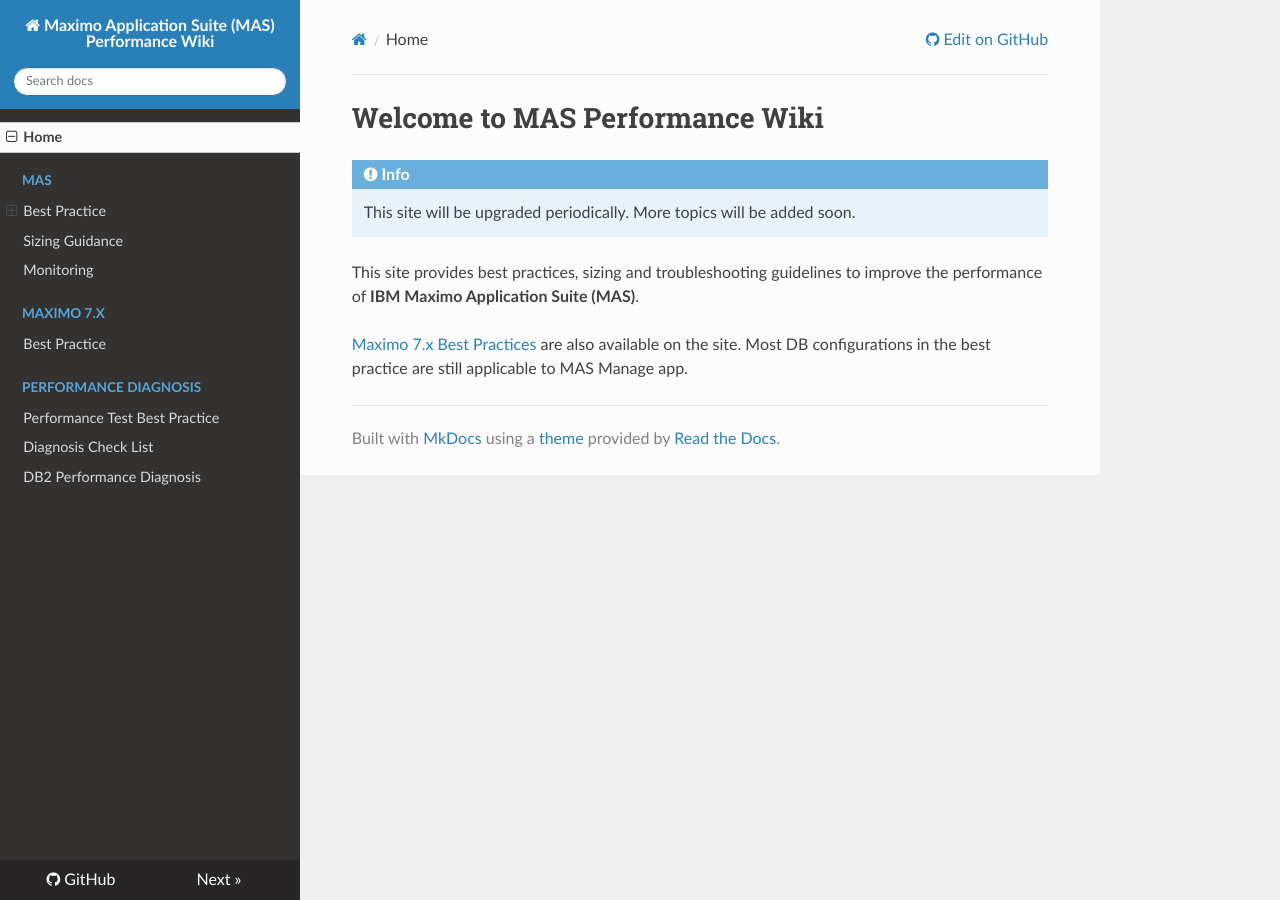
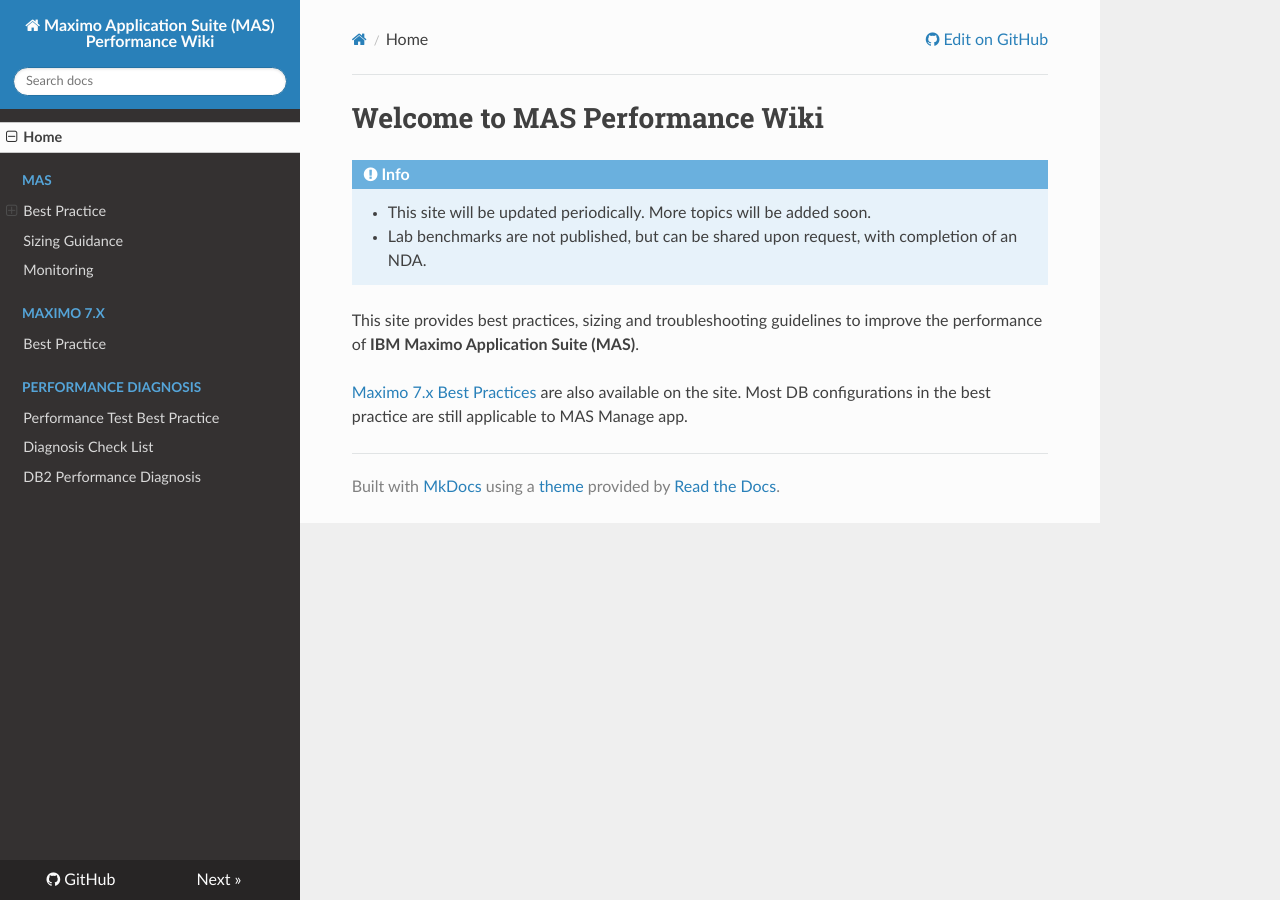
Before and after one commit to ibm-mas/mas-performance, an MkDocs documentation site: the page built from docs/index.md, in a window 1280 px wide. Built offline with MkDocs 1.6.1, drawn with Linux system fonts in a browser that asks for light colours; nearby versions of some CDN libraries.

Commit message:
[patch] update to index page regarding benchmark data availability

```diff
--- a/docs/index.md
+++ b/docs/index.md
@@ -1,7 +1,8 @@
 # Welcome to MAS Performance Wiki
 
 !!!info
-    This site will be upgraded periodically. More topics will be added soon.
+    - This site will be updated periodically. More topics will be added soon.
+    - Lab benchmarks are not published, but can be shared upon request, with completion of an NDA.
 
 This site provides best practices, sizing and troubleshooting guidelines to improve the performance of **IBM Maximo Application Suite (MAS)**.
 
```
Also changed, not shown: site/index.html, site/mas/aws/bestpractice/index.html, site/mas/core/bestpractice/index.html, site/mas/ibmcloud/bestpractice/index.html, site/mas/iot/bestpractice/index.html, site/mas/manage/bestpractice/index.html, site/mas/monitoring/guidance/index.html, site/search/search_index.json, 2 other files.
